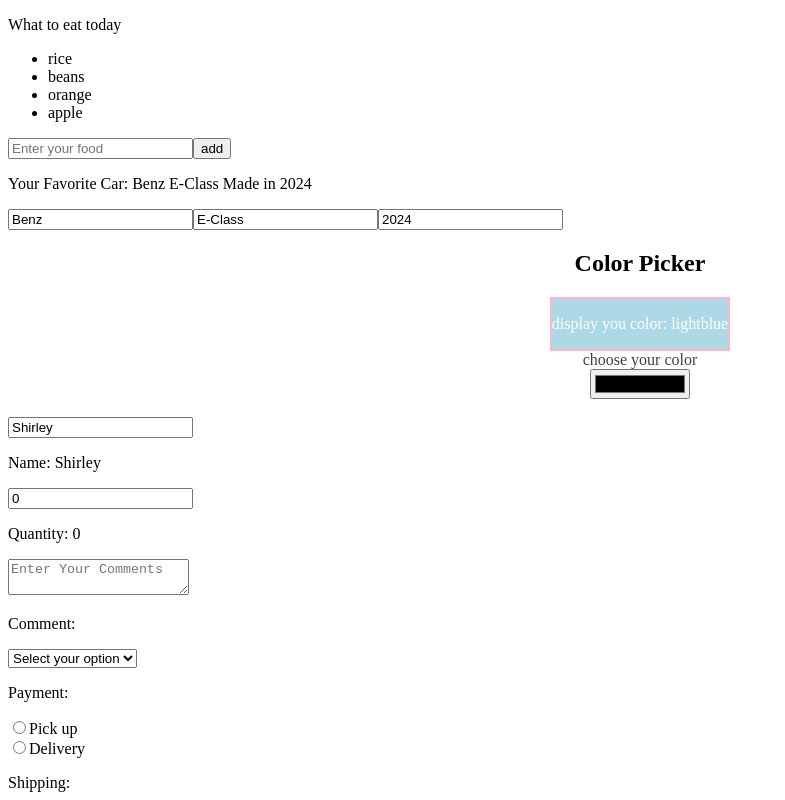
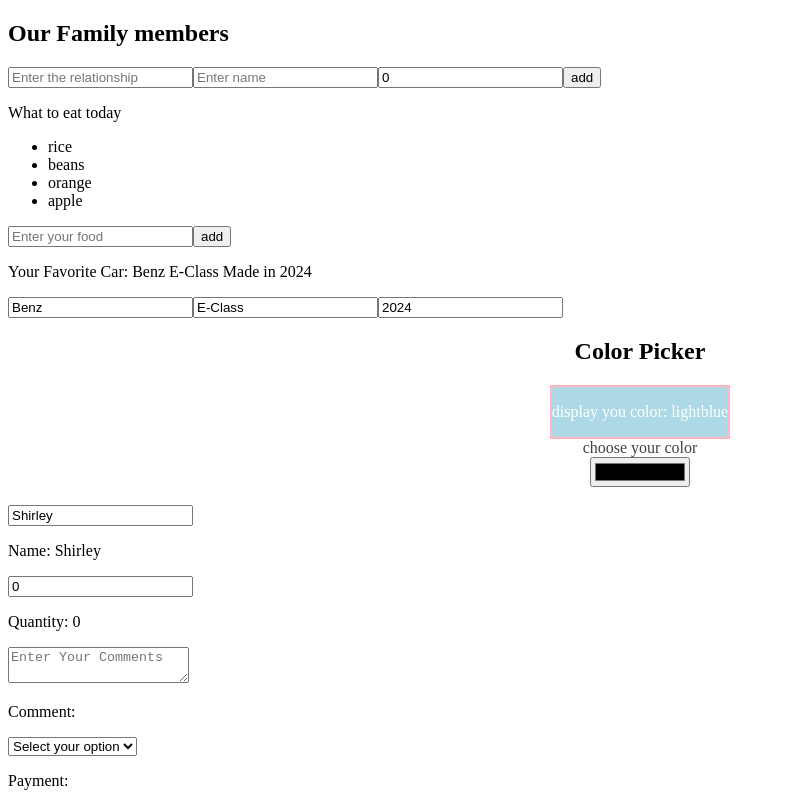
Before and after one commit to hi-jennie/react-website, a React (Vite) app in the folder my-react-app/: page / in a window 1280 px wide. Shown: the top 800 px of the page, without its empty margins (0-785 px from the left). Built offline with nearby package versions, Linux system fonts and the light colour scheme.

Commit message:
Add UpdateObjectArray component to App.jsx

```diff
--- a/my-react-app/src/App.jsx
+++ b/my-react-app/src/App.jsx
@@ -13,6 +13,7 @@ import InputComponent from "./InputComponent.jsx";
 import ColorPicker from "./ColorPicker.jsx";
 import UpdateObject from "./UpdateObject.jsx";
 import UpdateArray from "./UpdateArray.jsx";
+import UpdateObjectArray from "./UpdateObjectArray.jsx";
 
 function App() {
 
@@ -32,6 +33,7 @@ function App() {
 
     return (
         <>
+            <UpdateObjectArray/>
             <UpdateArray/>
             <UpdateObject/>
             <ColorPicker/><br/>
--- a/my-react-app/src/ColorPicker.jsx
+++ b/my-react-app/src/ColorPicker.jsx
@@ -1,4 +1,4 @@
-import React, {useState} from 'react';
+import {useState} from 'react';
 
 
 function ColorPicker() {
--- /dev/null
+++ b/my-react-app/src/UpdateObjectArray.jsx
@@ -0,0 +1,48 @@
+import {useState} from 'react';
+
+function UpdateObjectArray() {
+    const [Families, setFamilies] = useState([]);
+
+    const [age, setAge] = useState(0);
+    const [name, setName] = useState('');
+    const [relation, setRelation] = useState('');
+
+    function handleAddFamily() {
+        const newMember = {relation: relation, name: name, age: age};
+        setFamilies(f => [...f, newMember]);
+        setRelation('');
+        setName('');
+        setAge(0);
+    }
+
+    function handleRemoveFamily(index){
+        setFamilies(f => f.filter((member, i) => i !== index));
+    }
+
+    function handleAgeChange(e) {
+        setAge(e.target.value);
+    }
+
+    function handleNameChange(e) {
+        setName(e.target.value);
+    }
+
+    function handleRelationChange(e) {
+        setRelation(e.target.value);
+    }
+
+    return (<div className='family-member-container'>
+        <h2>Our Family members</h2>
+        <ul>
+            {Families.map((member, index) => (
+                <li key={index} onClick={() => handleRemoveFamily(index)}>{member.relation} {member.name} {member.age}</li>
+            ))}
+        </ul>
+        <input type='text' value={relation} onChange={handleRelationChange} placeholder='Enter the relationship'/>
+        <input type='text' value={name} onChange={handleNameChange} placeholder='Enter name'/>
+        <input type='number' value={age} onChange={handleAgeChange}/>
+        <button onClick={handleAddFamily}>add</button>
+    </div>)
+}
+
+export default UpdateObjectArray;
```
